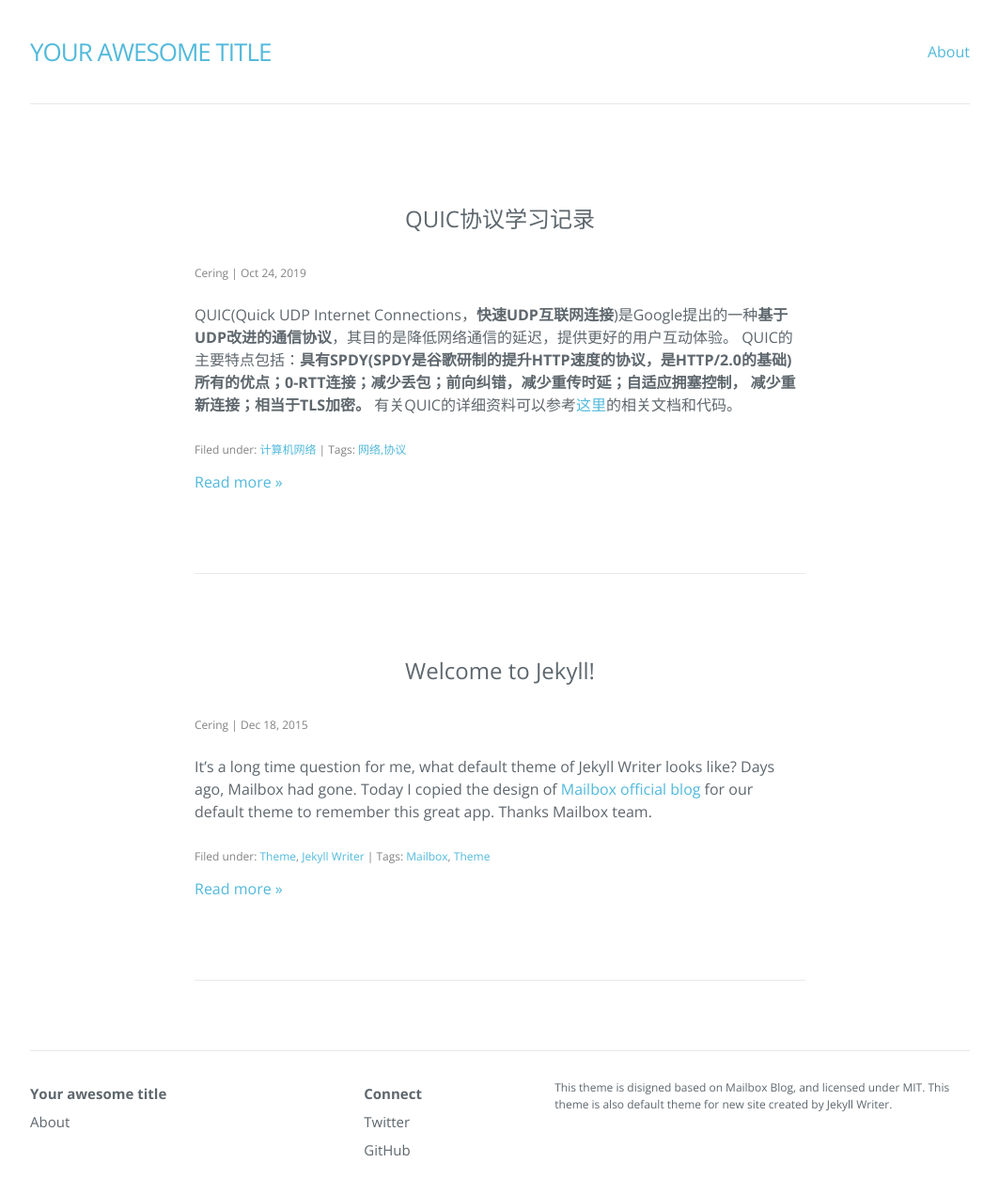
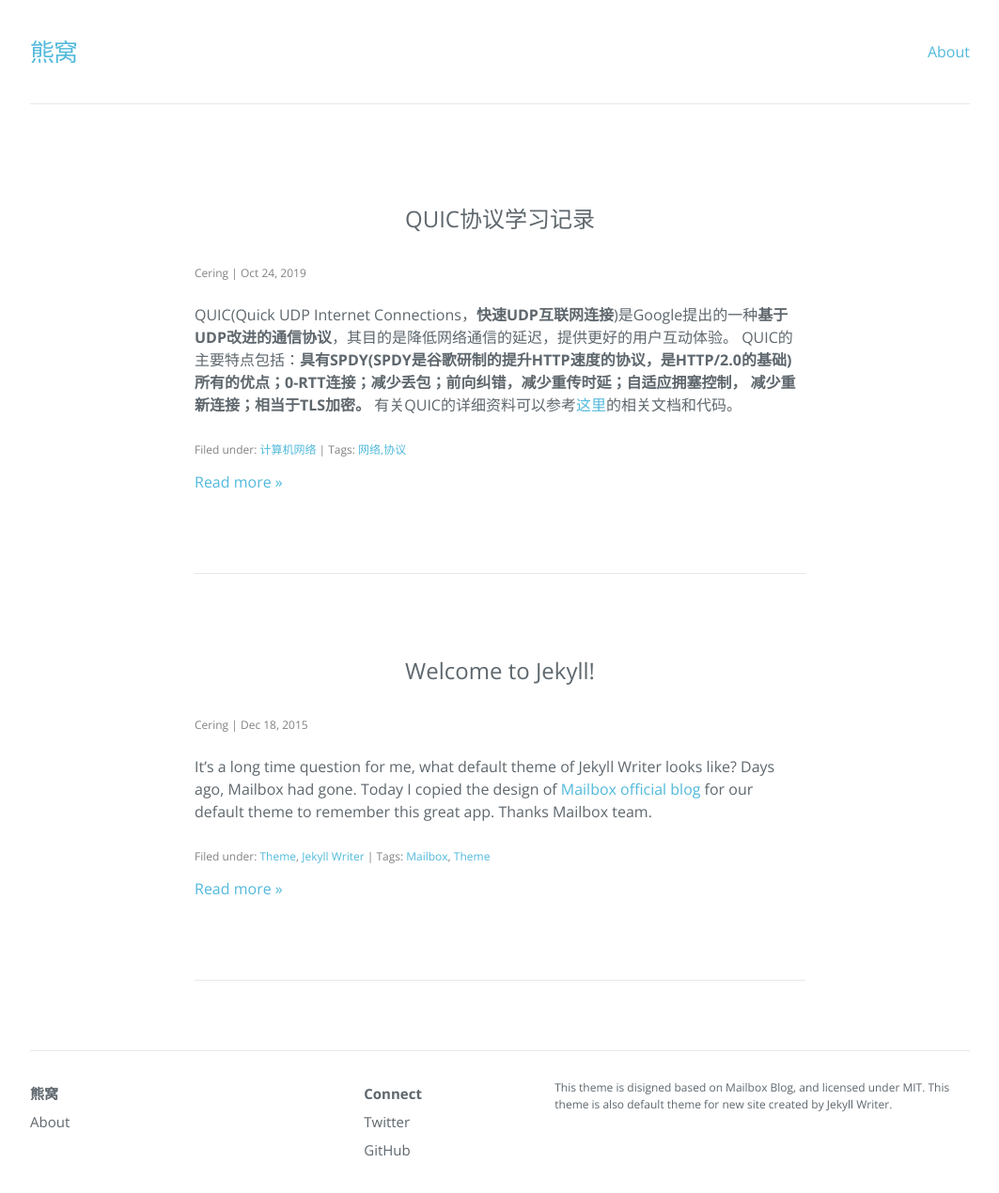
Before and after one commit to Cering/blog, a Jekyll site: the page built from index.html, in a window 1280 px wide and 1307 px high. Shown: the top 1270 px of the window at 94% size, without its empty margins (108-1171 px from the left). Built offline with Jekyll 4.4.1, drawn with Linux system fonts in a browser that asks for light colours; nearby versions of some CDN libraries; the list of posts is cut into pages by our own code.

Commit message:
Update Configuration

```diff
--- a/_config.yml
+++ b/_config.yml
@@ -1,5 +1,5 @@
 # Created by Jekyll Writer
-title: Your awesome title
+title: 熊窝
 author: Cering
 description: >
   This theme is disigned based on Mailbox Blog, and licensed under MIT. This
```
